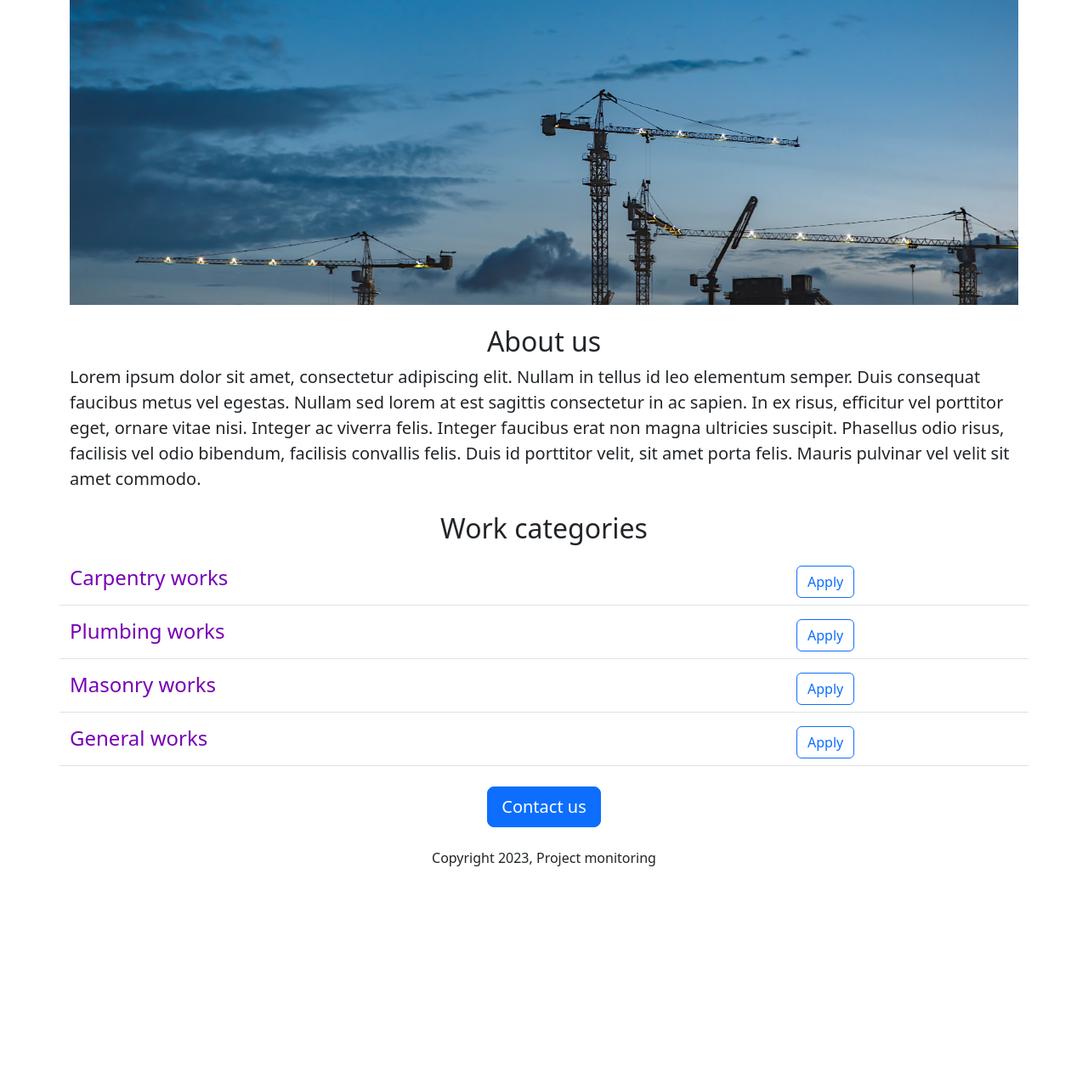
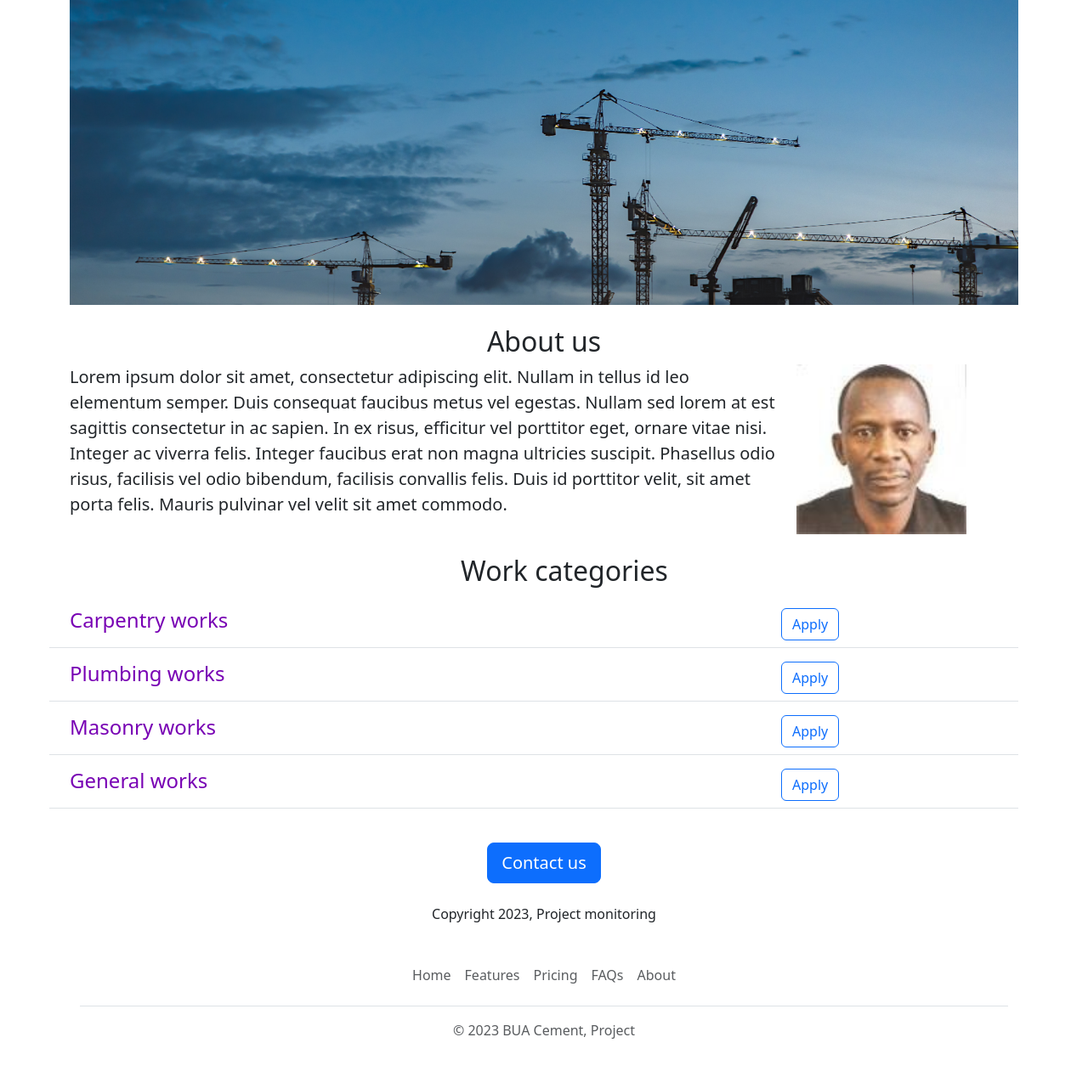
Before and after one commit to MuzammilMaaruf2020/Brequest, a Flask app: page / in a window 1280 px wide. Shown: the part 230-1511 px from the top of the page at 85% size. Before the commit the page ends 1250 px from the top, so only its background shows below. Run offline with Flask 3, Linux system fonts and the light colour scheme.

Commit message:
added image

```diff
--- /dev/null
+++ b/template/footer.html
@@ -0,0 +1,12 @@
+<div class="container">
+  <footer class="py-3 my-4">
+    <ul class="nav justify-content-center border-bottom pb-3 mb-3">
+      <li class="nav-item"><a href="#" class="nav-link px-2 text-body-secondary">Home</a></li>
+      <li class="nav-item"><a href="#" class="nav-link px-2 text-body-secondary">Features</a></li>
+      <li class="nav-item"><a href="#" class="nav-link px-2 text-body-secondary">Pricing</a></li>
+      <li class="nav-item"><a href="#" class="nav-link px-2 text-body-secondary">FAQs</a></li>
+      <li class="nav-item"><a href="#" class="nav-link px-2 text-body-secondary">About</a></li>
+    </ul>
+    <p class="text-center text-body-secondary">&copy; 2023 BUA Cement, Project</p>
+  </footer>
+</div>
--- a/template/home.html
+++ b/template/home.html
@@ -38,8 +38,16 @@
 
 
     <h2 class="text-center mt-2 mt-4"> About us</h2>
+
+     <div class="row">
+     <div class="col-9">
     <p class="lead"> Lorem ipsum dolor sit amet, consectetur adipiscing elit. Nullam in tellus id leo elementum semper. Duis consequat faucibus metus vel egestas. Nullam sed lorem at est sagittis consectetur in ac sapien. In ex risus, efficitur vel porttitor eget, ornare vitae nisi. Integer ac viverra felis. Integer faucibus erat non magna ultricies suscipit. Phasellus odio risus, facilisis vel odio bibendum, facilisis convallis felis. Duis id porttitor velit, sit amet porta felis. Mauris pulvinar vel velit sit amet commodo.
     </p>
+     </div>
+
+       <div class="col-3">
+      <img src="/static/admant.jpg" style="height:200px;"></div>
+
       <h2 class="text-center m-2 m-4">
        Work categories
       </h2>
@@ -72,7 +80,7 @@
 
       <p class="mt-4">Copyright 2023, Project monitoring</p>
     </div>
-
+ {% include 'footer.html' %}
 
   </body>
 </html>
```
Also changed, not shown: static/admant.jpg (added).
